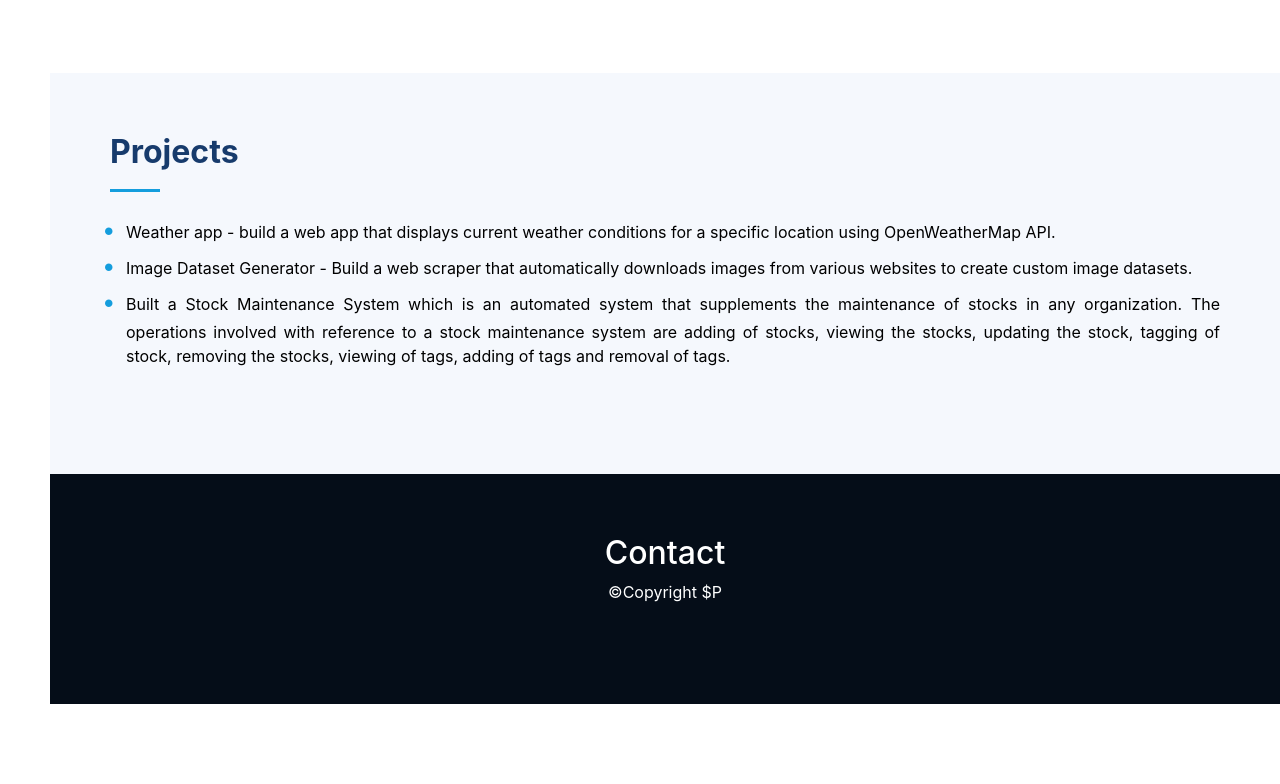
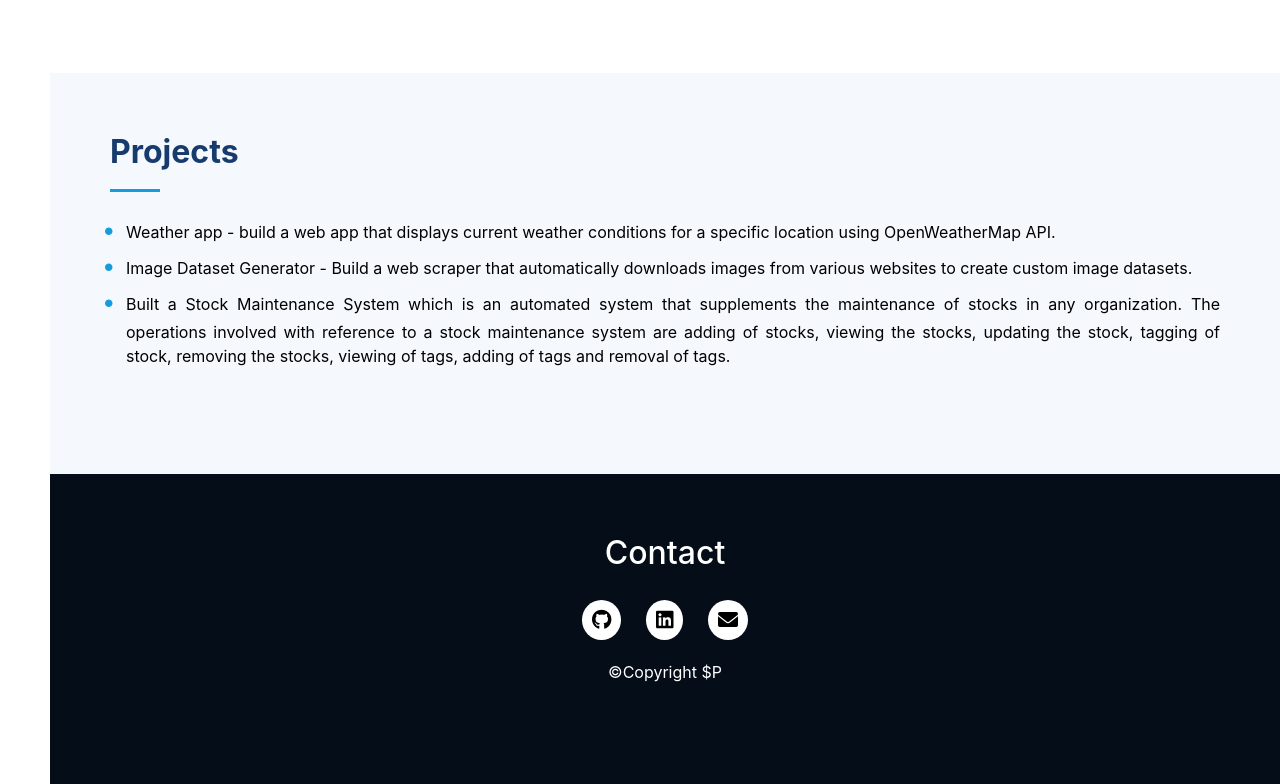
Before and after one commit to sps-2802/suryaprakash.github.io, a plain HTML site: page index.html in a window 1280 px wide. Shown: the part 2313-3097 px from the top of the page. Before the commit the page ends 3017 px from the top, so only its background shows below. Drawn offline with nearby package versions, Linux system fonts and the light colour scheme.

Commit message:
updated footer and css

```diff
--- a/assets/css/style.css
+++ b/assets/css/style.css
@@ -697,15 +697,6 @@ section {
 /*--------------------------------------------------------------
 # skills
 --------------------------------------------------------------*/
-.icon-size{
-  font-size: 32px; /* Adjust the font size as needed */
-}
-.rounded-icon {
-  width: 45px;
-  height: 40px;
-  border-radius: 10%;
-  overflow: hidden;
-}
 
 /*--------------------------------------------------------------
 # table
@@ -729,3 +720,22 @@ strong {
 .contact{
   text-align: center;
 }
+.footer {
+  padding: 20px 0;
+  text-align: center;
+}
+.footer a {
+  color: #fff;
+  margin: 0 10px;
+  text-decoration: none;
+}
+.footer a:hover {
+  color: #007bff; /* Change color on hover */
+}
+.footer i {
+  font-size: 20px;
+  border-radius: 50%;
+  padding: 10px;
+  background-color: #fff;
+  color: #000;
+}
--- a/index.html
+++ b/index.html
@@ -245,7 +245,11 @@
     <section id="contact" class="contact">
       <div class="container">
           <h2 class="contact-me">Contact</h2>
-
+          <footer class="footer">
+            <a href="https://github.com/sps-2802" target="_blank"><i class="fab fa-github"></i></a>
+            <a href="https://www.linkedin.com/in/suryaprakashselvamani/" target ="_blank"><i class="fab fa-linkedin"></i></a>
+            <a href="mailto:suryaprakashs.cloud@gmail.com"><i class="fas fa-envelope"></i></a>
+          </footer>
           <div class="copyright">
             &copy;Copyright <span>$P</span></strong>
           </div>
```
